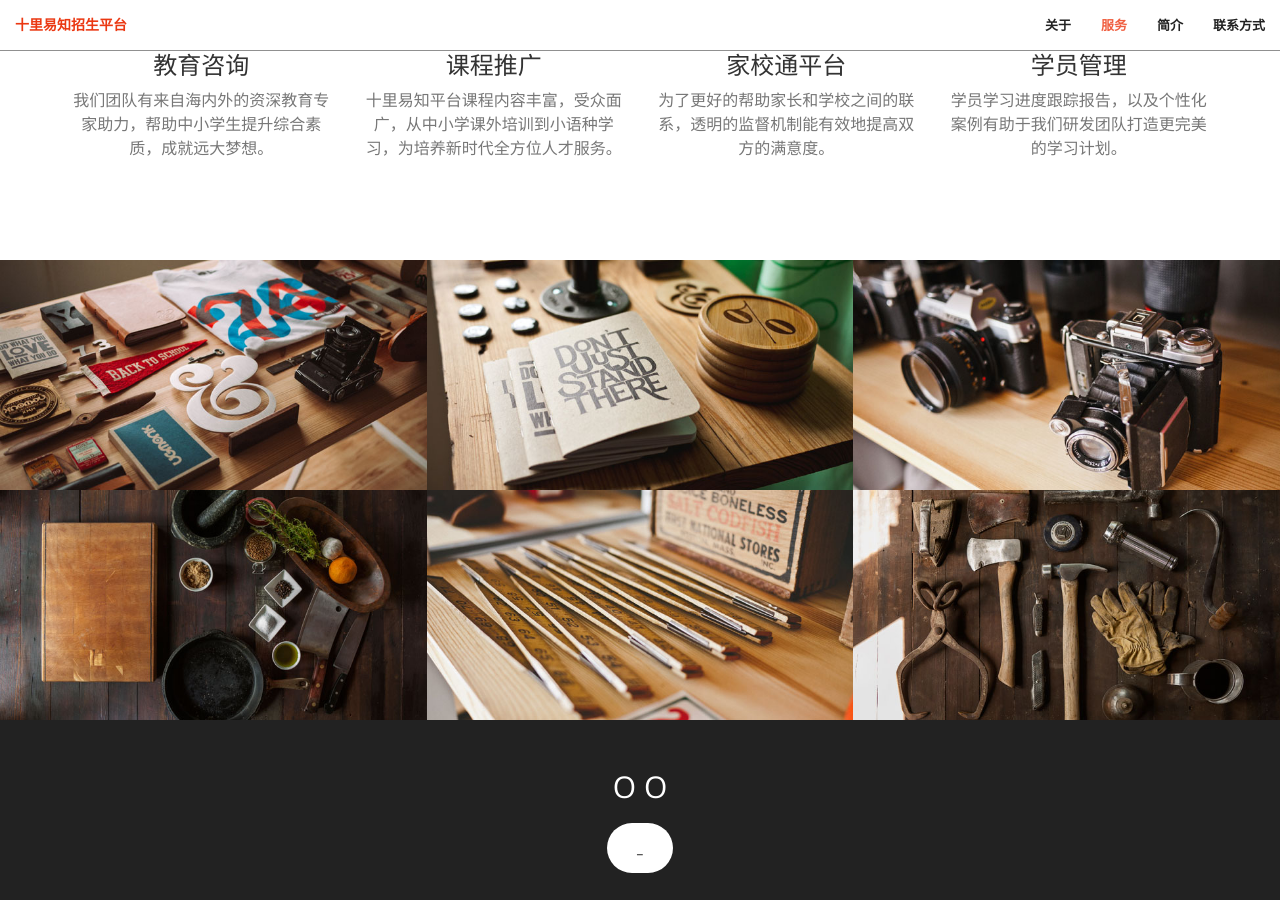
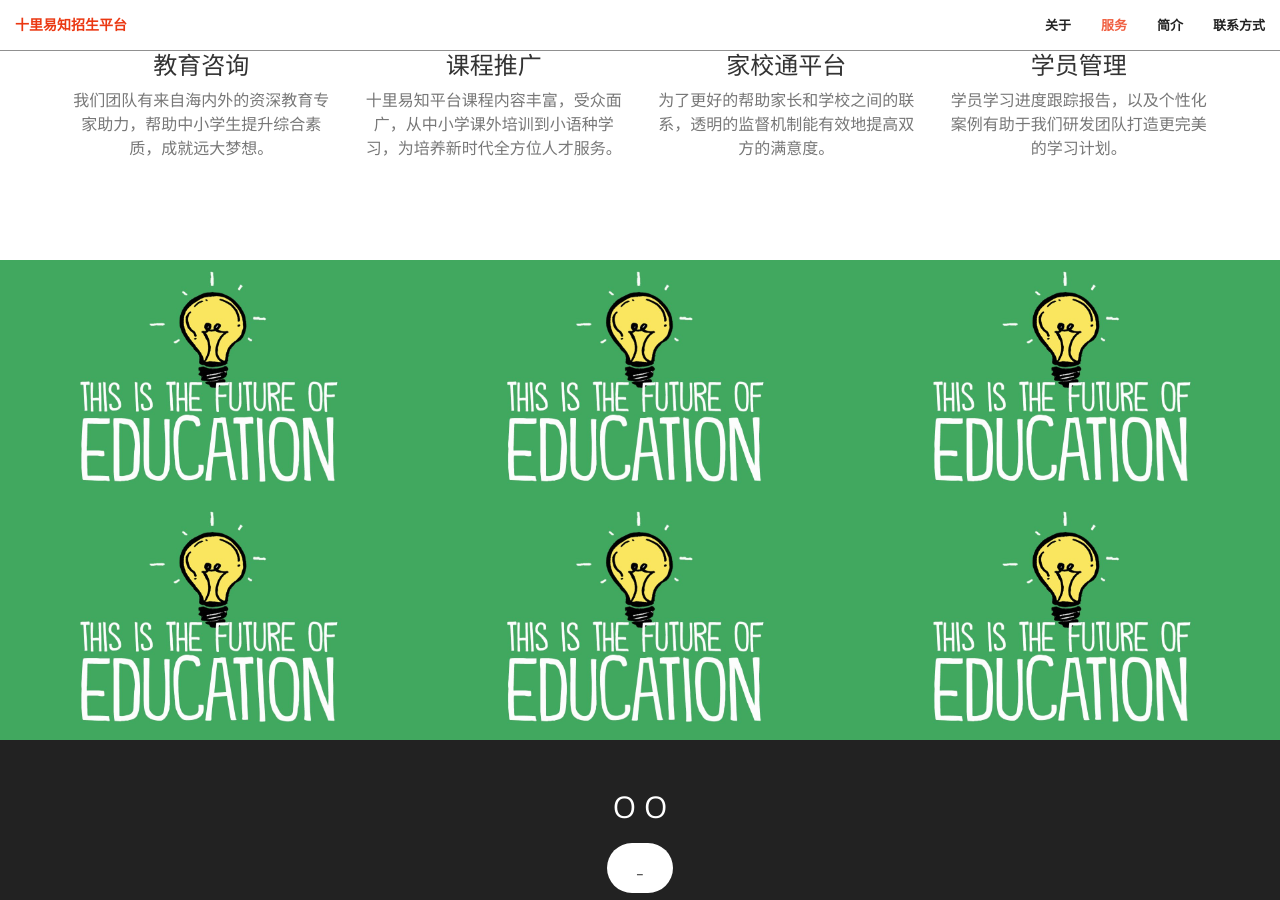
Before and after one commit to flowero/shiliyizhi, a Jekyll site: the page built from index.html, in a window 1280 px wide and 900 px high, scrolled down 1562 px. Built offline with Jekyll 4.4.1, drawn with Linux system fonts in a browser that asks for light colours.

Commit message:
pics updated
intro

```diff
--- a/_includes/portfolio.html
+++ b/_includes/portfolio.html
@@ -3,11 +3,11 @@
         <div class="row no-gutter">
             <div class="col-lg-4 col-sm-6">
                 <a href="#" class="portfolio-box">
-                    <img src="img/portfolio/1.jpg" class="img-responsive" alt="">
+                    <img src="img/portfolio/123.jpg" class="img-responsive" alt="">
                     <div class="portfolio-box-caption">
                         <div class="portfolio-box-caption-content">
                             <div class="project-category text-faded">
-                                目录
+                                少儿英语
                             </div>
                             <div class="project-name">
                                 项目名字
@@ -18,11 +18,11 @@
             </div>
             <div class="col-lg-4 col-sm-6">
                 <a href="#" class="portfolio-box">
-                    <img src="img/portfolio/2.jpg" class="img-responsive" alt="">
+                    <img src="img/portfolio/123.jpg" class="img-responsive" alt="">
                     <div class="portfolio-box-caption">
                         <div class="portfolio-box-caption-content">
                             <div class="project-category text-faded">
-                                目录
+                                少儿艺术培训
                             </div>
                             <div class="project-name">
                                 项目名字
@@ -33,11 +33,11 @@
             </div>
             <div class="col-lg-4 col-sm-6">
                 <a href="#" class="portfolio-box">
-                    <img src="img/portfolio/3.jpg" class="img-responsive" alt="">
+                    <img src="img/portfolio/123.jpg" class="img-responsive" alt="">
                     <div class="portfolio-box-caption">
                         <div class="portfolio-box-caption-content">
                             <div class="project-category text-faded">
-                                目录
+                                机器人编程
                             </div>
                             <div class="project-name">
                                 项目名字
@@ -48,11 +48,11 @@
             </div>
             <div class="col-lg-4 col-sm-6">
                 <a href="#" class="portfolio-box">
-                    <img src="img/portfolio/4.jpg" class="img-responsive" alt="">
+                    <img src="img/portfolio/123.jpg" class="img-responsive" alt="">
                     <div class="portfolio-box-caption">
                         <div class="portfolio-box-caption-content">
                             <div class="project-category text-faded">
-                                目录
+                                小语种
                             </div>
                             <div class="project-name">
                                 项目名字
@@ -63,11 +63,11 @@
             </div>
             <div class="col-lg-4 col-sm-6">
                 <a href="#" class="portfolio-box">
-                    <img src="img/portfolio/5.jpg" class="img-responsive" alt="">
+                    <img src="img/portfolio/123.jpg" class="img-responsive" alt="">
                     <div class="portfolio-box-caption">
                         <div class="portfolio-box-caption-content">
                             <div class="project-category text-faded">
-                                目录
+                                游泳
                             </div>
                             <div class="project-name">
                                 项目名字
@@ -78,11 +78,11 @@
             </div>
             <div class="col-lg-4 col-sm-6">
                 <a href="#" class="portfolio-box">
-                    <img src="img/portfolio/6.jpg" class="img-responsive" alt="">
+                    <img src="img/portfolio/123.jpg" class="img-responsive" alt="">
                     <div class="portfolio-box-caption">
                         <div class="portfolio-box-caption-content">
                             <div class="project-category text-faded">
-                                目录
+                                中小学课外辅导
                             </div>
                             <div class="project-name">
                                 项目名字
```
Also changed, not shown: img/portfolio/123.jpg (added).
